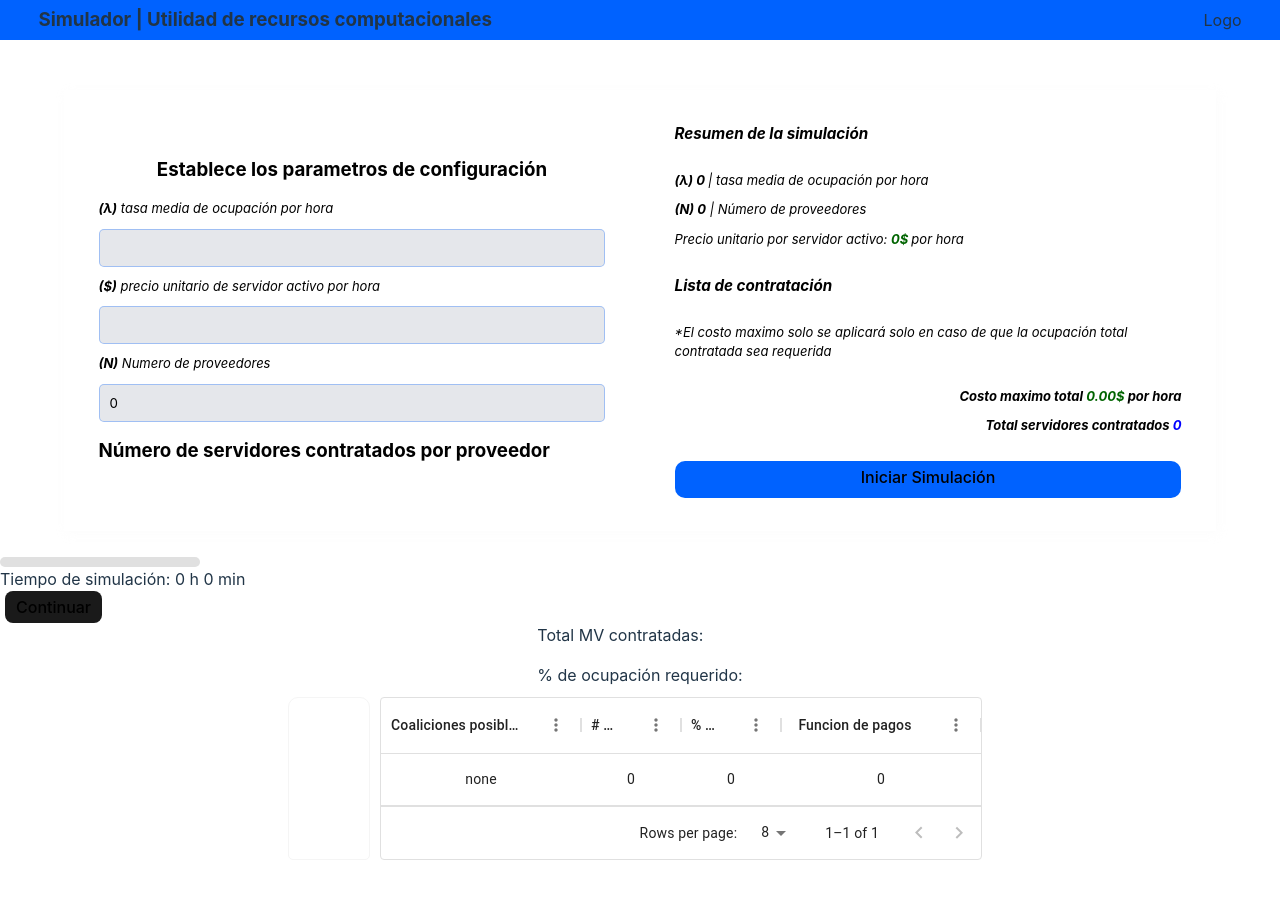
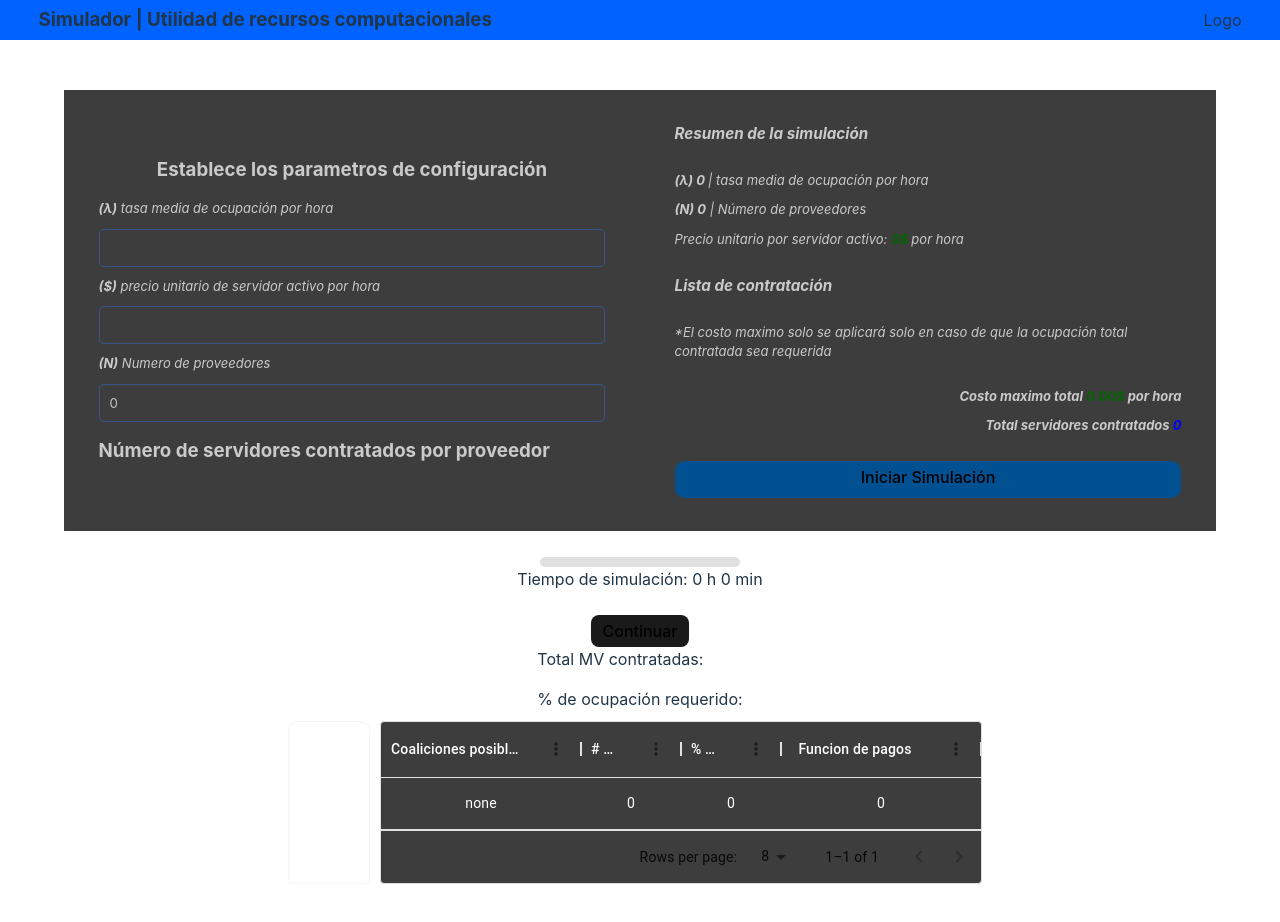
Before and after one commit to JannCarloMoreno/teoria_de_juegos, a React (Vite) app: page / in a window 1280 px wide. Shown: the top 922 px of the page. Built offline with nearby package versions, Linux system fonts and the light colour scheme.

Commit message:
Changed some colours to mantain theme integrity

```diff
--- a/src/components/atoms/table/index.jsx
+++ b/src/components/atoms/table/index.jsx
@@ -27,7 +27,8 @@ export default function ShapleyTable({data}) {
             <DataGrid
                 sx = {{
                     margin: '0 10px',
-                    backgroundColor: 'white',
+                    color: 'white',
+                    backgroundColor: '#3d3d3d',
                     textAlign: 'center',
                     height: '100%'
                 }}
--- a/src/components/organisms/simulator/styles.css
+++ b/src/components/organisms/simulator/styles.css
@@ -1,7 +1,7 @@
 .simulator {
   box-sizing: border-box;
   min-height: 50vh;
-  color: black;
+  color: rgb(202, 202, 202);
   background: antiquewhite;
   margin: 2% 5%;
   display: grid;
@@ -11,8 +11,8 @@
 }
 
 .simulator input {
-  background: #e5e7eb;
-  color: black;
+  background: #4b4b4b00;
+  color: rgb(192, 192, 192);
   border: 1px solid #297bff5e;
 }
 
@@ -37,7 +37,7 @@ input::-webkit-inner-spin-button {
   flex-direction: column;
   justify-content: center;
   gap: 5px;
-  background: #fff;
+  background: #3d3d3d;
   padding: 4% 6%;
   text-align: center;
 }
@@ -99,7 +99,7 @@ input::-webkit-inner-spin-button {
   height: 4vh;
   border-radius: 2px;
   margin: 2% 0;
-  background: #0062ff;
+  background: #015192;
 }
 
 .simulator__results {
@@ -126,15 +126,15 @@ input::-webkit-inner-spin-button {
 }
 
 .table th {
-  background-color: #f2f2f2;
+  background-color: #0c0c0c;
 }
 
 .table tr:nth-child(even) {
-  background-color: #f9f9f9;
+  background-color: #727272;
 }
 
 .table tr:hover {
-  background-color: #f5f5f5;
+  background-color: #505050;
 }
 
 .table .company {
@@ -146,6 +146,6 @@ input::-webkit-inner-spin-button {
 }
 
 .table .price {
-  color: darkgreen;
+  color: rgb(0, 255, 0);
   text-align: center;
 }
--- a/src/components/organisms/sincronizacion/index.jsx
+++ b/src/components/organisms/sincronizacion/index.jsx
@@ -70,7 +70,7 @@ const Sincronizacion = ({ data, getPlay }) => {
 
   return (
     <>
-      <section>
+      <section className='progressContainer'>
         <ProgressBar totalTime={valorDeHora} active={isActive} />
         <label htmlFor="">Tiempo de simulación: {formatTime(counter)}</label>
         <br />
--- a/src/components/organisms/sincronizacion/styles.css
+++ b/src/components/organisms/sincronizacion/styles.css
@@ -2,3 +2,10 @@
     opacity: 0.5;
     cursor: not-allowed;
   }
+
+  .progressContainer{
+    display: flex;
+    flex-direction: column;
+    align-items: center;
+    justify-content: center;
+  }
```
